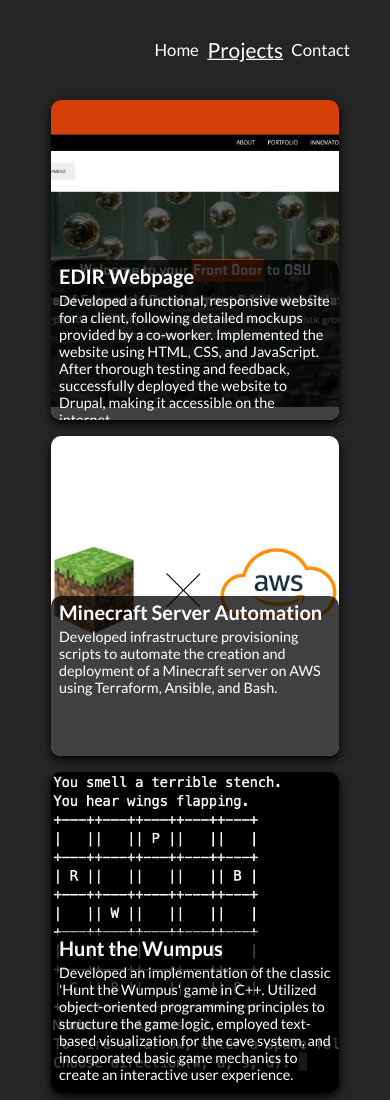
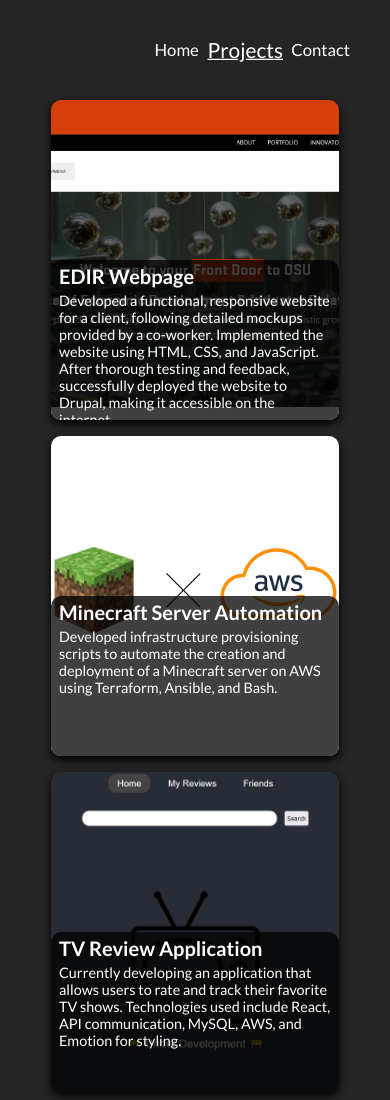
Before and after one commit to niclbody13/niclbody13.github.io, a plain HTML site: page projects.html in a window 390 px wide. Shown: the top 1100 px of the page. Drawn offline with nearby package versions, Linux system fonts and the light colour scheme.

Commit message:
add new project

```diff
--- a/projects.html
+++ b/projects.html
@@ -46,6 +46,16 @@
                         </p>
                     </div>
                 </div>
+                <div class="project" id="tv">
+                    <div class="textContainer">
+                        <h3>TV Review Application</h3>
+                        <p>
+                            Currently developing an application that allows users to rate and track their favorite TV
+                            shows. Technologies used include React, API communication, MySQL, AWS, and Emotion for
+                            styling.
+                        </p>
+                    </div>
+                </div>
                 <div class="project" id="wumpus">
                     <div class="textContainer">
                         <h3>Hunt the Wumpus</h3>
--- a/scripts/projects.js
+++ b/scripts/projects.js
@@ -30,3 +30,10 @@
     const url = 'https://impactstudio.oregonstate.edu/edir'
     window.location.href = url
 })
+
+let tv = document.getElementById('tv')
+
+tv.addEventListener('click', () => {
+    const url = 'https://github.com/niclbody13/TV-Review'
+    window.location.href = url
+})
--- a/styles/projects.css
+++ b/styles/projects.css
@@ -49,6 +49,11 @@
 
 #edir {
     background-image: url('../assets/edir.jpg');
+    background-position: center;
+}
+
+#tv {
+    background-image: url('../assets/tv.jpg');
     background-position: center;
 }
 
@@ -112,3 +117,15 @@
         margin: 0;
     }
 }
+
+@media(max-width: 1220px) {
+    .projects {
+        grid-template-columns: repeat(2, 1fr);
+    }
+}
+
+@media(max-width: 830px) {
+    .projects {
+        grid-template-columns: repeat(1, 1fr);
+    }
+}
```
Also changed, not shown: assets/tv.jpg (added).
